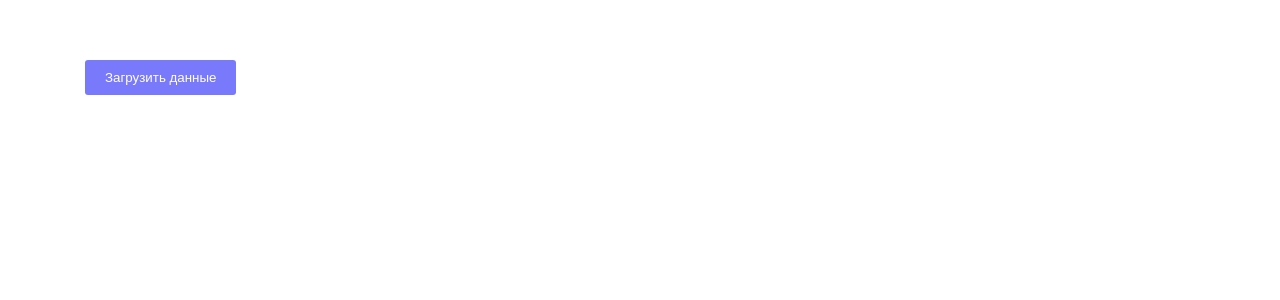
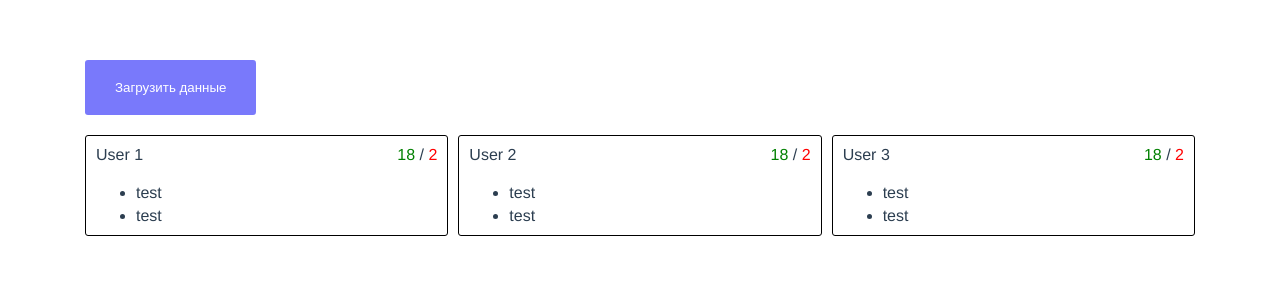
Before and after one commit to shock-dev/TtexpTW, a Vue app: page / in a window 1280 px wide. Shown: the top 300 px of the page. Built offline with nearby package versions, Linux system fonts and the light colour scheme.

Commit message:
prepare template for api

```diff
--- a/src/App.vue
+++ b/src/App.vue
@@ -1,15 +1,48 @@
 <template>
   <div id="app">
     <div class="header">
-      <button class="btn">Загрузить данные</button>
+      <button v-if="!loading" class="btn" :disabled="loading">
+        Загрузить данные
+      </button>
+      <Loader v-else />
+    </div>
+    <div v-if="list.length" class="list">
+      <User
+        v-for="i in list"
+        :id="i.id"
+        :key="i.id"
+        :list="i.list"
+        :success="i.success"
+        :fails="i.fails"
+      />
     </div>
   </div>
 </template>
 
 <script>
+import User from "@/components/User";
+import Loader from "@/components/Loader";
+
 export default {
   name: "App",
-  components: {},
+  data() {
+    return {
+      list: [
+        { id: 1, success: 18, fails: 2, list: ["test", "test"] },
+        { id: 2, success: 18, fails: 2, list: ["test", "test"] },
+        { id: 3, success: 18, fails: 2, list: ["test", "test"] },
+      ],
+      loading: false,
+    };
+  },
+  components: { Loader, User },
+  methods: {
+    getUsers() {
+      if (!this.loading) {
+        //
+      }
+    },
+  },
 };
 </script>
 
@@ -24,12 +57,33 @@ export default {
   padding: 0 5px;
 }
 
+p {
+  margin: 0;
+}
+
+.header {
+  display: flex;
+  margin-bottom: 20px;
+}
+
 .btn {
   background: #7979fb;
   border-radius: 3px;
   border: 0;
   color: #fff;
-  padding: 10px 20px;
+  padding: 20px 30px;
   cursor: pointer;
+  margin-right: 20px;
+
+  &:disabled {
+    background: #b1b1b1;
+    cursor: not-allowed;
+  }
+}
+
+.list {
+  display: grid;
+  grid-template-columns: repeat(3, 1fr);
+  gap: 10px;
 }
 </style>
--- /dev/null
+++ b/src/components/Loader.vue
@@ -0,0 +1,52 @@
+<template>
+  <div class="lds-ring">
+    <div></div>
+    <div></div>
+    <div></div>
+    <div></div>
+  </div>
+</template>
+
+<script>
+export default {
+  name: "Loader",
+};
+</script>
+
+<style scoped>
+.lds-ring {
+  display: inline-block;
+  position: relative;
+  width: 40px;
+  height: 40px;
+}
+.lds-ring div {
+  box-sizing: border-box;
+  display: block;
+  position: absolute;
+  width: 40px;
+  height: 40px;
+  margin: 8px;
+  border: 6px solid #2e4f7e;
+  border-radius: 50%;
+  animation: lds-ring 1.2s cubic-bezier(0.5, 0, 0.5, 1) infinite;
+  border-color: #2e4f7e transparent transparent transparent;
+}
+.lds-ring div:nth-child(1) {
+  animation-delay: -0.45s;
+}
+.lds-ring div:nth-child(2) {
+  animation-delay: -0.3s;
+}
+.lds-ring div:nth-child(3) {
+  animation-delay: -0.15s;
+}
+@keyframes lds-ring {
+  0% {
+    transform: rotate(0deg);
+  }
+  100% {
+    transform: rotate(360deg);
+  }
+}
+</style>
--- /dev/null
+++ b/src/components/User.vue
@@ -0,0 +1,57 @@
+<template>
+  <div class="wrapper">
+    <header class="header">
+      <p>User {{ id }}</p>
+      <p>
+        <span class="success">{{ success }}</span>
+        /
+        <span class="fail">{{ fails }}</span>
+      </p>
+    </header>
+    <ul class="titles">
+      <li v-for="(i, index) in list" :key="index">{{ i }}</li>
+    </ul>
+  </div>
+</template>
+
+<script>
+export default {
+  name: "User",
+  props: {
+    id: Number,
+    success: Number,
+    fails: Number,
+    list: Array,
+  },
+};
+</script>
+
+<style lang="scss" scoped>
+.wrapper {
+  border: 1px solid black;
+  border-radius: 3px;
+  padding: 10px;
+}
+
+.header {
+  display: flex;
+  justify-content: space-between;
+  align-items: center;
+}
+
+.success {
+  color: green;
+}
+
+.fail {
+  color: red;
+}
+
+.titles {
+  margin: 15px 0 0 0;
+}
+
+.titles > *:not(:last-child) {
+  margin-bottom: 5px;
+}
+</style>
```
Also changed, not shown: .eslintrc.js.
